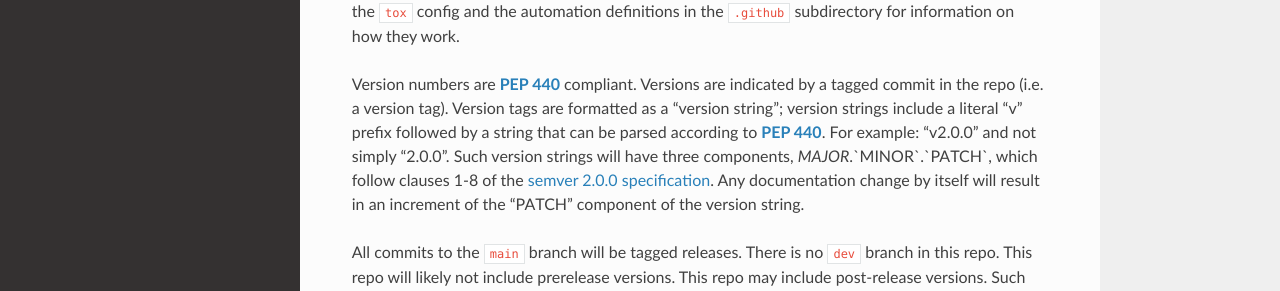
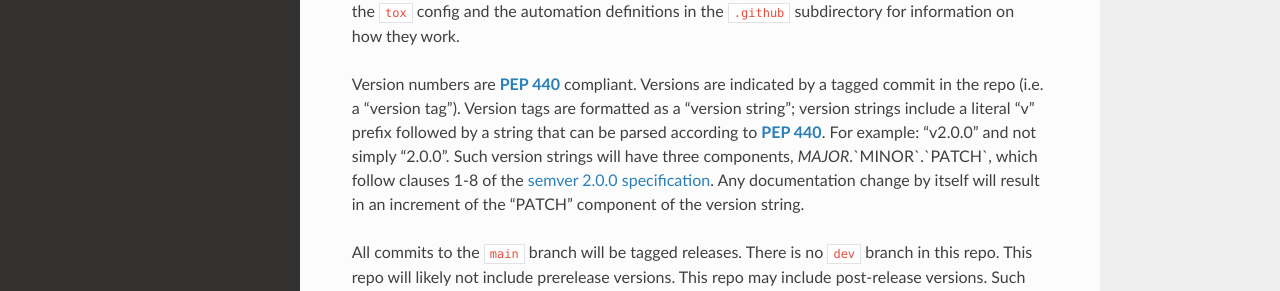
Before and after one commit to jrsmith3/ibei, a Sphinx documentation site: the page built from doc/index.rst, in a window 1280 px wide and 900 px high, scrolled down 4638 px. Shown: the part 183-474 px from the top of the window. Built offline with Sphinx 7.4.7 and the Read the Docs theme 2.0.0, drawn with Linux system fonts in a browser that asks for light colours; the version number could not be read and is left out; cross-references to code outside the pages are shown as plain code.

Commit message:
Highlight term

```diff
--- a/doc/index.rst
+++ b/doc/index.rst
@@ -245,7 +245,7 @@ automation definitions in the ``.github`` subdirectory for information
 on how they work.
 
 Version numbers are :pep:`440` compliant. Versions are indicated by a
-tagged commit in the repo (i.e. a version tag). Version tags are
+tagged commit in the repo (i.e. a "version tag"). Version tags are
 formatted as a "version string"; version strings include a
 literal "v" prefix followed by a string that can be parsed according
 to :pep:`440`. For example: "v2.0.0" and not simply "2.0.0". Such
```
